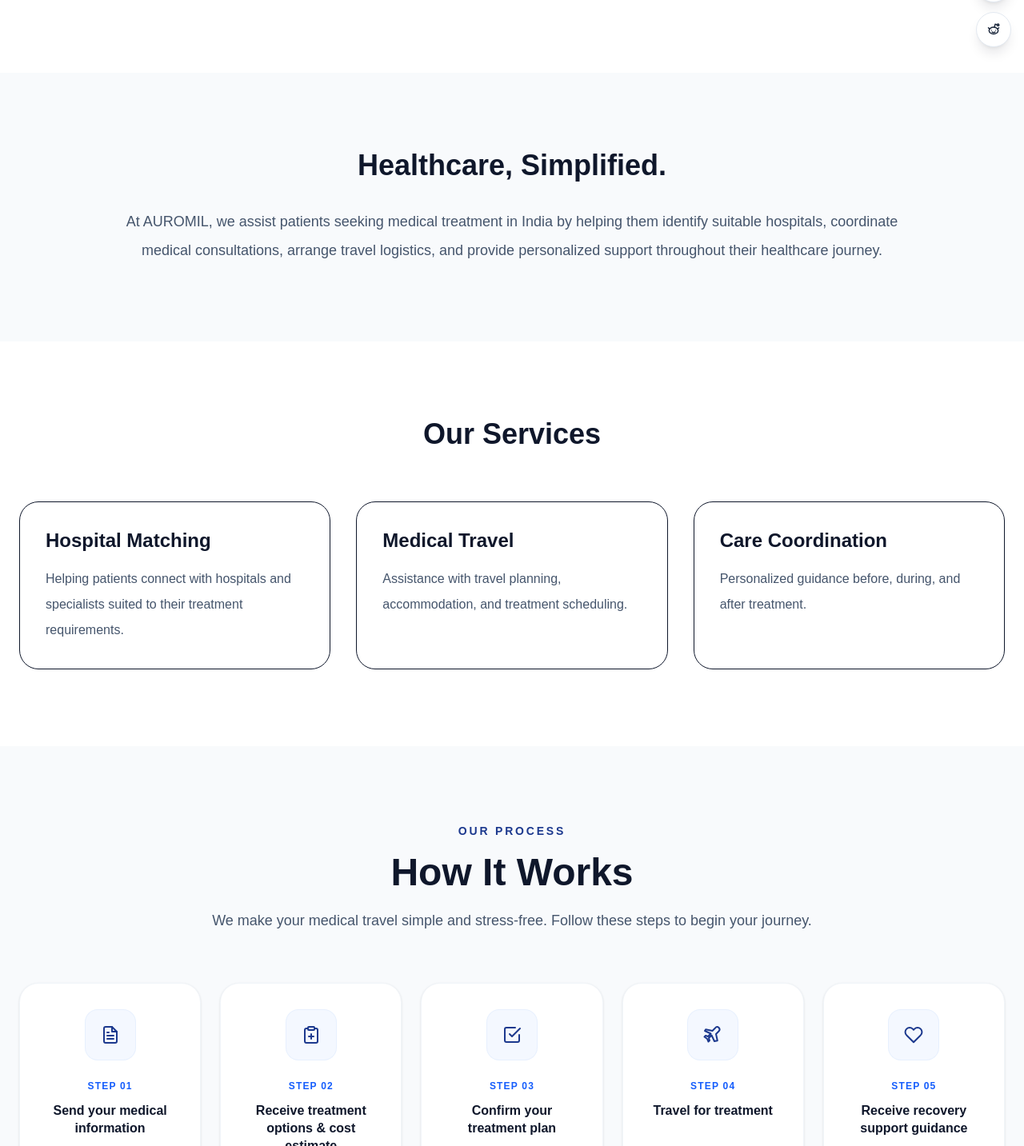
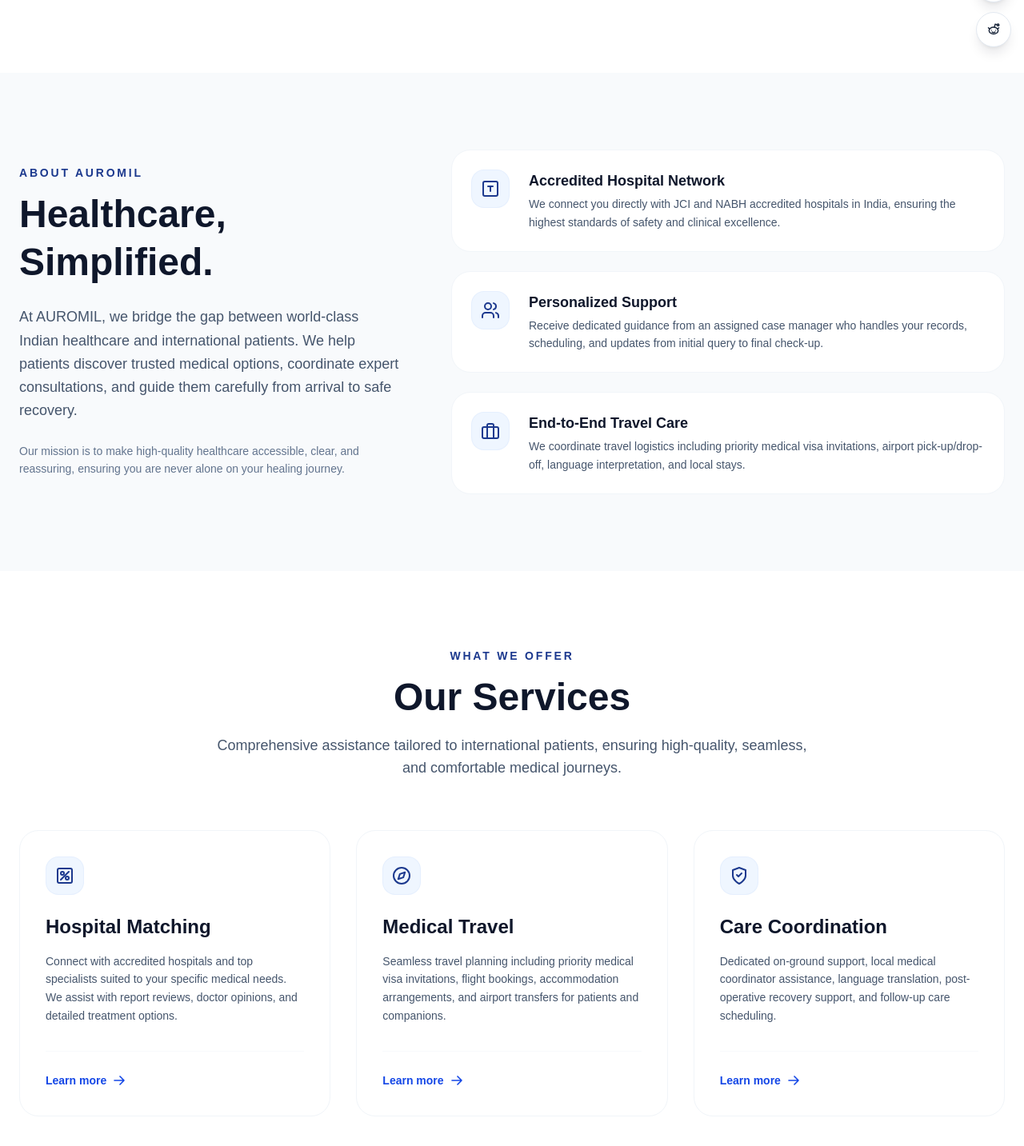
Before and after one commit to rishabhsharma1452/auromil, a Next.js app: page / in a window 1280 px wide. Shown: the part 717-2150 px from the top of the page at 80% size. Built offline with nearby package versions, Linux system fonts and the light colour scheme.

Commit message:
Elevate About and Services sections and align backgrounds

```diff
--- a/app/page.tsx
+++ b/app/page.tsx
@@ -429,86 +429,171 @@
       </section>
 
       {/* ABOUT */}
+      <section id="about" className="py-24 bg-slate-50">
+        <div className="max-w-7xl mx-auto px-6">
+          <div className="grid lg:grid-cols-12 gap-16 items-center">
 
-      <section id="about" className="py-24 bg-slate-50">
+            {/* Left Column: Context & Copy */}
+            <div className="lg:col-span-5 flex flex-col items-start text-left">
+              <span className="uppercase tracking-[0.2em] text-blue-900 text-sm font-semibold mb-3">
+                About Auromil
+              </span>
+              <h2 className="text-4xl sm:text-5xl font-bold text-slate-900 leading-tight mb-6">
+                Healthcare, Simplified.
+              </h2>
+              <p className="text-lg text-slate-600 leading-relaxed mb-6">
+                At AUROMIL, we bridge the gap between world-class Indian healthcare and international patients. We help patients discover trusted medical options, coordinate expert consultations, and guide them carefully from arrival to safe recovery.
+              </p>
+              <p className="text-slate-500 leading-relaxed text-sm">
+                Our mission is to make high-quality healthcare accessible, clear, and reassuring, ensuring you are never alone on your healing journey.
+              </p>
+            </div>
 
-        <div className="max-w-5xl mx-auto px-6 text-center">
-
-          <h2 className="text-4xl font-bold mb-8">
-
-            Healthcare, Simplified.
-
-          </h2>
-
-          <p className="text-lg leading-9 text-slate-600">
-
-            At AUROMIL, we assist patients seeking medical treatment in India
-            by helping them identify suitable hospitals, coordinate medical
-            consultations, arrange travel logistics, and provide personalized
-            support throughout their healthcare journey.
-
+            {/* Right Column: Key Pillars */}
+            <div className="lg:col-span-7 grid gap-6 w-full">
+              {[
+                {
+                  title: "Accredited Hospital Network",
+                  desc: "We connect you directly with JCI and NABH accredited hospitals in India, ensuring the highest standards of safety and clinical excellence.",
+                  icon: (
+                    <svg viewBox="0 0 24 24" fill="none" stroke="currentColor" strokeWidth="2" strokeLinecap="round" strokeLinejoin="round" className="h-6 w-6">
+                      <rect x="3" y="3" width="18" height="18" rx="2" ry="2" />
+                      <line x1="9" y1="9" x2="15" y2="9" />
+                      <line x1="12" y1="9" x2="12" y2="15" />
+                    </svg>
+                  )
+                },
+                {
+                  title: "Personalized Support",
+                  desc: "Receive dedicated guidance from an assigned case manager who handles your records, scheduling, and updates from initial query to final check-up.",
+                  icon: (
+                    <svg viewBox="0 0 24 24" fill="none" stroke="currentColor" strokeWidth="2" strokeLinecap="round" strokeLinejoin="round" className="h-6 w-6">
+                      <path d="M16 21v-2a4 4 0 0 0-4-4H6a4 4 0 0 0-4 4v2" />
+                      <circle cx="9" cy="7" r="4" />
+                      <path d="M22 21v-2a4 4 0 0 0-3-3.87" />
+                      <path d="M16 3.13a4 4 0 0 1 0 7.75" />
+                    </svg>
+                  )
+                },
+                {
+                  title: "End-to-End Travel Care",
+                  desc: "We coordinate travel logistics including priority medical visa invitations, airport pick-up/drop-off, language interpretation, and local stays.",
+                  icon: (
+                    <svg viewBox="0 0 24 24" fill="none" stroke="currentColor" strokeWidth="2" strokeLinecap="round" strokeLinejoin="round" className="h-6 w-6">
+                      <rect x="2" y="7" width="20" height="14" rx="2" ry="2" />
+                      <path d="M16 21V5a2 2 0 0 0-2-2h-4a2 2 0 0 0-2 2v16" />
+                    </svg>
+                  )
+                }
+              ].map((pillar, idx) => (
+                <div
+                  key={idx}
+                  className="flex gap-6 p-6 bg-white border border-slate-100 rounded-3xl hover:border-blue-100 hover:shadow-lg transition duration-300 items-start text-left"
+                >
+                  <div className="flex h-12 w-12 shrink-0 items-center justify-center rounded-2xl bg-blue-50 text-blue-900 border border-blue-100/50">
+                    {pillar.icon}
+                  </div>
+                  <div>
+                    <h3 className="text-lg font-bold text-slate-900 mb-1">
+                      {pillar.title}
+                    </h3>
+                    <p className="text-slate-600 leading-relaxed text-sm">
+                      {pillar.desc}
                     </p>
+                  </div>
+                </div>
+              ))}
+            </div>
 
           </div>
-
+        </div>
       </section>
 
       {/* SERVICES */}
 
       <section id="services" className="py-24">
-
         <div className="max-w-7xl mx-auto px-6">
-
-          <h2 className="text-4xl font-bold text-center mb-16">
+          <div className="text-center max-w-3xl mx-auto mb-16">
+            <p className="uppercase tracking-[0.2em] text-blue-900 text-sm font-semibold mb-3">
+              What We Offer
+            </p>
+            <h2 className="text-4xl sm:text-5xl font-bold text-slate-900 leading-tight">
               Our Services
             </h2>
+            <p className="mt-4 text-lg text-slate-600">
+              Comprehensive assistance tailored to international patients, ensuring high-quality, seamless, and comfortable medical journeys.
+            </p>
+          </div>
 
           <div className="grid md:grid-cols-3 gap-8">
-
-            <div className="rounded-3xl border p-8 hover:shadow-xl transition">
-
-              <h3 className="text-2xl font-semibold mb-4">
-                Hospital Matching
+            {[
+              {
+                title: "Hospital Matching",
+                desc: "Connect with accredited hospitals and top specialists suited to your specific medical needs. We assist with report reviews, doctor opinions, and detailed treatment options.",
+                icon: (
+                  <svg viewBox="0 0 24 24" fill="none" stroke="currentColor" strokeWidth="2" strokeLinecap="round" strokeLinejoin="round" className="h-6 w-6">
+                    <rect x="3" y="3" width="18" height="18" rx="2" ry="2" />
+                    <circle cx="9" cy="9" r="2" />
+                    <circle cx="15" cy="15" r="2" />
+                    <line x1="17" y1="7" x2="7" y2="17" />
+                  </svg>
+                )
+              },
+              {
+                title: "Medical Travel",
+                desc: "Seamless travel planning including priority medical visa invitations, flight bookings, accommodation arrangements, and airport transfers for patients and companions.",
+                icon: (
+                  <svg viewBox="0 0 24 24" fill="none" stroke="currentColor" strokeWidth="2" strokeLinecap="round" strokeLinejoin="round" className="h-6 w-6">
+                    <circle cx="12" cy="12" r="10" />
+                    <polygon points="16.24 7.76 14.12 14.12 7.76 16.24 9.88 9.88 16.24 7.76" />
+                  </svg>
+                )
+              },
+              {
+                title: "Care Coordination",
+                desc: "Dedicated on-ground support, local medical coordinator assistance, language translation, post-operative recovery support, and follow-up care scheduling.",
+                icon: (
+                  <svg viewBox="0 0 24 24" fill="none" stroke="currentColor" strokeWidth="2" strokeLinecap="round" strokeLinejoin="round" className="h-6 w-6">
+                    <path d="M12 22s8-4 8-10V5l-8-3-8 3v7c0 6 8 10 8 10z" />
+                    <path d="M9 11l2 2 4-4" />
+                  </svg>
+                )
+              }
+            ].map((service, idx) => (
+              <div
+                key={idx}
+                className="flex flex-col justify-between p-8 bg-white border border-slate-100 rounded-3xl hover:border-blue-100 hover:shadow-xl hover:-translate-y-1 transition duration-300"
+              >
+                <div>
+                  <div className="flex h-12 w-12 items-center justify-center rounded-2xl bg-blue-50 text-blue-900 border border-blue-100/50 mb-6">
+                    {service.icon}
+                  </div>
+                  <h3 className="text-2xl font-bold text-slate-900 mb-4">
+                    {service.title}
                   </h3>
-
-              <p className="text-slate-600 leading-8">
-
-                Helping patients connect with hospitals and specialists suited
-                to their treatment requirements.
-
+                  <p className="text-slate-600 leading-relaxed text-sm">
+                    {service.desc}
                   </p>
-
                 </div>
-
-            <div className="rounded-3xl border p-8 hover:shadow-xl transition">
-
-              <h3 className="text-2xl font-semibold mb-4">
-                Medical Travel
-              </h3>
-
-              <p className="text-slate-600 leading-8">
-
-                Assistance with travel planning, accommodation, and treatment
-                scheduling.
-
-              </p>
-
+                <div className="mt-8 pt-6 border-t border-slate-50">
+                  <Link
+                    href="/coming-soon"
+                    className="inline-flex items-center gap-2 text-sm font-bold text-blue-700 hover:text-blue-900 group/link transition"
+                  >
+                    Learn more
+                    <svg
+                      className="w-4 h-4 transform group-hover/link:translate-x-1 transition"
+                      fill="none"
+                      stroke="currentColor"
+                      strokeWidth="2.5"
+                      viewBox="0 0 24 24"
+                    >
+                      <path strokeLinecap="round" strokeLinejoin="round" d="M13.5 4.5L21 12m0 0l-7.5 7.5M21 12H3" />
+                    </svg>
+                  </Link>
                 </div>
-
-            <div className="rounded-3xl border p-8 hover:shadow-xl transition">
-
-              <h3 className="text-2xl font-semibold mb-4">
-                Care Coordination
-              </h3>
-
-              <p className="text-slate-600 leading-8">
-
-                Personalized guidance before, during, and after treatment.
-
-              </p>
-
               </div>
-
+            ))}
           </div>
 
         </div>
```
Lines whose indentation alone changed are shown as unchanged.
